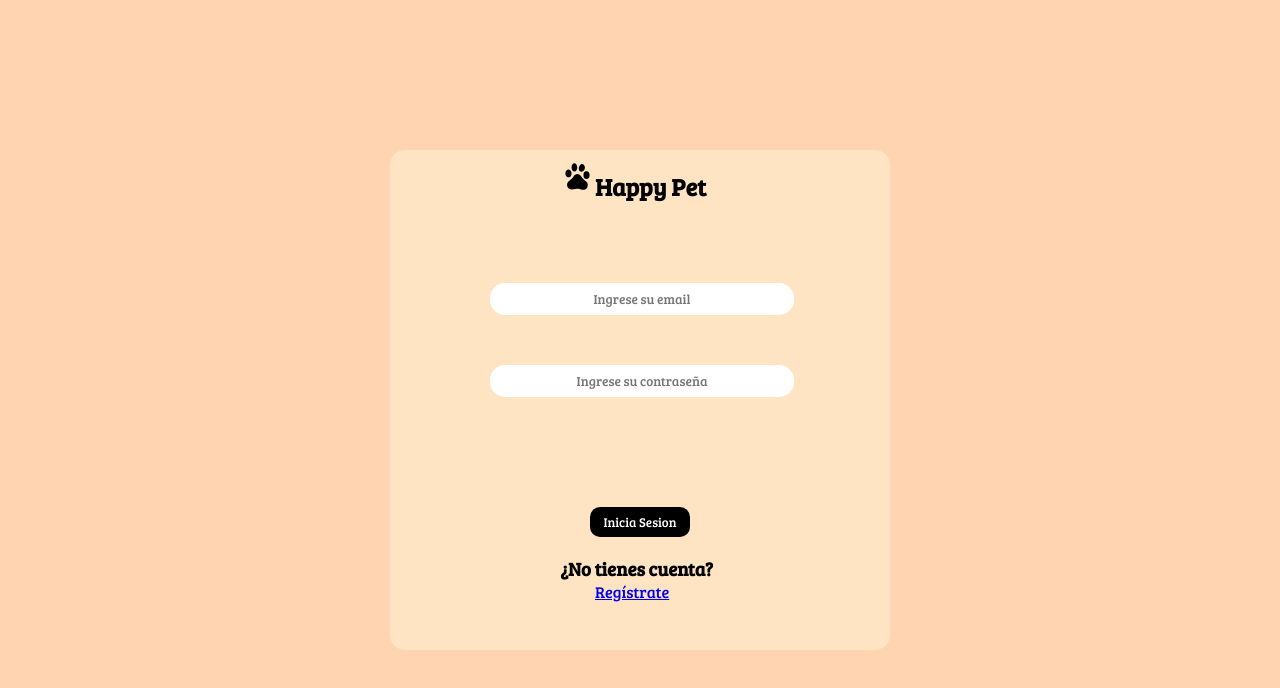
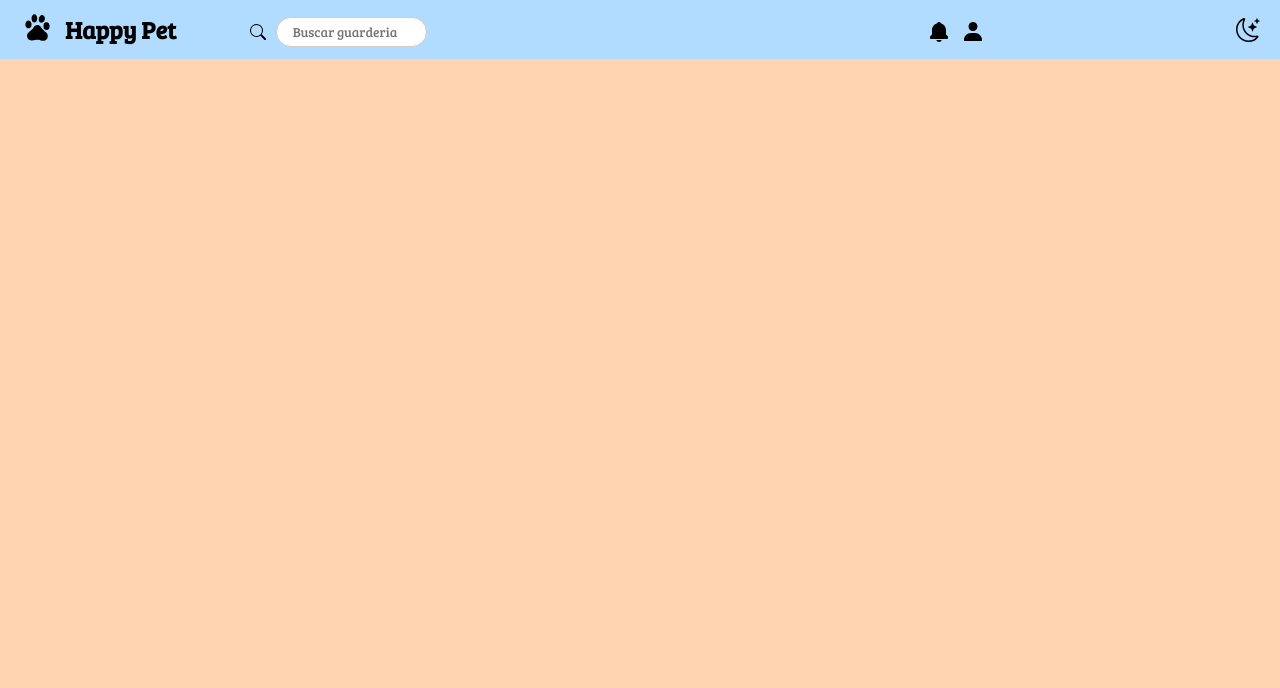
Before and after one commit to FrancoBalduini/TPI-LC3, a React (Vite) app in the folder tpintegrador/: page / in a window 1280 px wide. Shown: the top 688 px of the page. Built offline with nearby package versions, Linux system fonts and the light colour scheme.

Commit message:
Agregando pantalla de Admin

```diff
--- /dev/null
+++ b/tpintegrador/src/components/admin/Admin.css
@@ -0,0 +1,19 @@
+.bells-icon {
+  fill: black;
+  z-index: 3;
+}
+
+.user-icon {
+  fill: black;
+  z-index: 3;
+}
+
+.icon-container {
+  display: flex;
+  margin-left: 500px;
+}
+
+.user-icon.dark,
+.bells-icon.dark {
+  fill: white;
+}
--- /dev/null
+++ b/tpintegrador/src/components/admin/Admin.jsx
@@ -0,0 +1,53 @@
+import Header from "../header/Header";
+import { ThemeContext } from "../context/Context";
+import { useContext } from "react";
+import "./Admin.css";
+
+const Admin = () => {
+  const { theme } = useContext(ThemeContext);
+  return (
+    <>
+      <Header />
+      <div className={`lupa-input ${theme}`}>
+        <svg
+          xmlns="http://www.w3.org/2000/svg"
+          width="16"
+          height="16"
+          fill="currentColor"
+          className="bi bi-search zIndex5"
+          viewBox="0 0 16 16"
+        >
+          <path d="M11.742 10.344a6.5 6.5 0 1 0-1.397 1.398h-.001q.044.06.098.115l3.85 3.85a1 1 0 0 0 1.415-1.414l-3.85-3.85a1 1 0 0 0-.115-.1zM12 6.5a5.5 5.5 0 1 1-11 0 5.5 5.5 0 0 1 11 0" />
+        </svg>
+        <input
+          type="search"
+          className="input-busqueda zIndex5"
+          placeholder="Buscar guarderia"
+        />
+
+        <div className="icon-container">
+          <svg
+            xmlns="http://www.w3.org/2000/svg"
+            width="24"
+            height="24"
+            viewBox="0 0 24 24"
+            className={`bells-icon ${theme}`}
+          >
+            <path d="M12 22a2.98 2.98 0 0 0 2.818-2H9.182A2.98 2.98 0 0 0 12 22zm7-7.414V10c0-3.217-2.185-5.927-5.145-6.742C13.562 2.52 12.846 2 12 2s-1.562.52-1.855 1.258C7.185 4.074 5 6.783 5 10v4.586l-1.707 1.707A.996.996 0 0 0 3 17v1a1 1 0 0 0 1 1h16a1 1 0 0 0 1-1v-1a.996.996 0 0 0-.293-.707L19 14.586z"></path>
+          </svg>
+          <svg
+            xmlns="http://www.w3.org/2000/svg"
+            width="24"
+            height="24"
+            viewBox="0 0 24 24"
+            className={`user-icon ${theme}`}
+          >
+            <path d="M7.5 6.5C7.5 8.981 9.519 11 12 11s4.5-2.019 4.5-4.5S14.481 2 12 2 7.5 4.019 7.5 6.5zM20 21h1v-1c0-3.859-3.141-7-7-7h-4c-3.86 0-7 3.141-7 7v1h17z"></path>
+          </svg>
+        </div>
+      </div>
+    </>
+  );
+};
+
+export default Admin;
```
Also changed, not shown: tpintegrador/src/App.jsx (+5 -4 lines).
